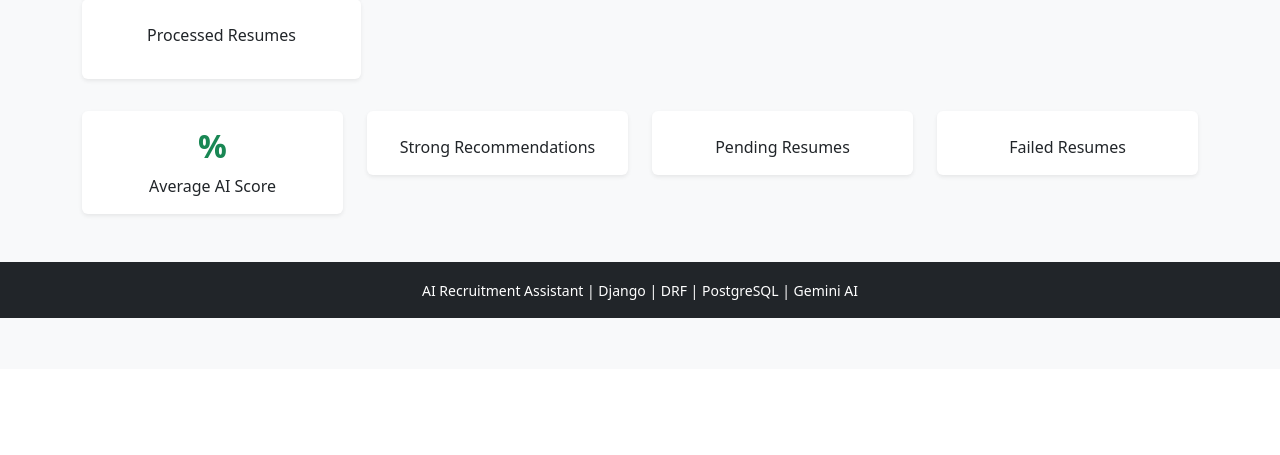
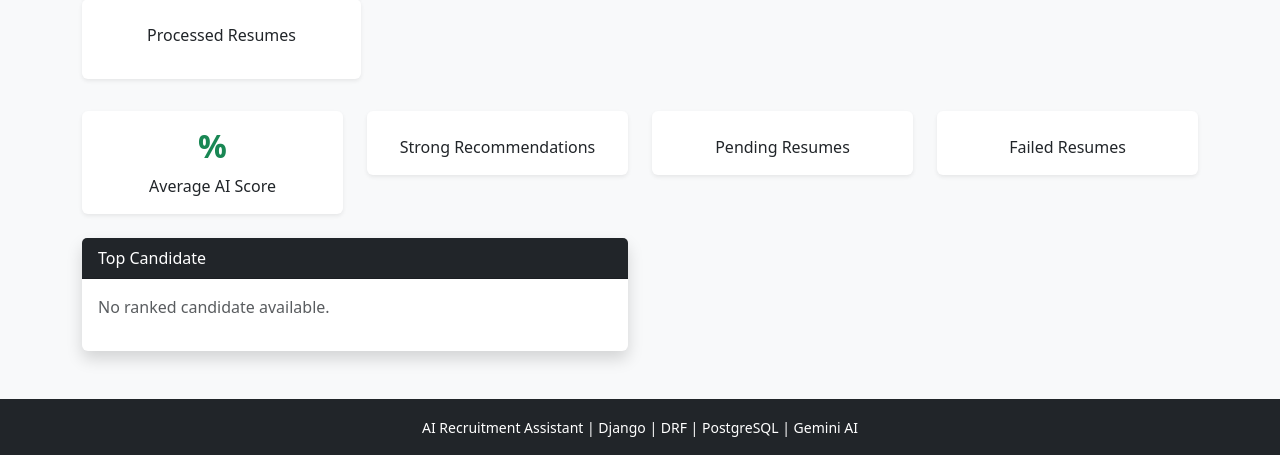
Before and after one commit to shuklaaanjaney/AI-Recruitment-Assistant, a Django app: page / in a window 1280 px wide. Shown: the part 431-886 px from the top of the page. Before the commit the page ends 749 px from the top, so only its background shows below. Run offline with Django 5.2, Linux system fonts and the light colour scheme.

Commit message:
Debug dashboard view

```diff
--- a/templates/dashboard/dashboard.html
+++ b/templates/dashboard/dashboard.html
@@ -124,4 +124,54 @@
     </div>
 
 </div>
+
+<div class="row mt-4">
+
+    <div class="col-md-6">
+
+        <div class="card shadow border-0 h-100">
+
+            <div class="card-header bg-dark text-white">
+                Top Candidate
+            </div>
+
+            <div class="card-body">
+
+                {% if top_candidate %}
+
+                    <h3 class="fw-bold">
+                        {{ top_candidate.candidate.name }}
+                    </h3>
+
+                    <h1 class="text-success">
+                        {{ top_candidate.ai_score }}%
+                    </h1>
+
+                    <div class="mt-3">
+
+                        <span class="badge bg-success">
+                            Highest AI Score
+                        </span>
+
+                        <span class="badge bg-primary">
+                            AI Recommended
+                        </span>
+
+                    </div>
+
+                {% else %}
+
+                    <p class="text-muted">
+                        No ranked candidate available.
+                    </p>
+
+                {% endif %}
+
+            </div>
+
+        </div>
+
+    </div>
+
+</div>
 {% endblock %}
```
